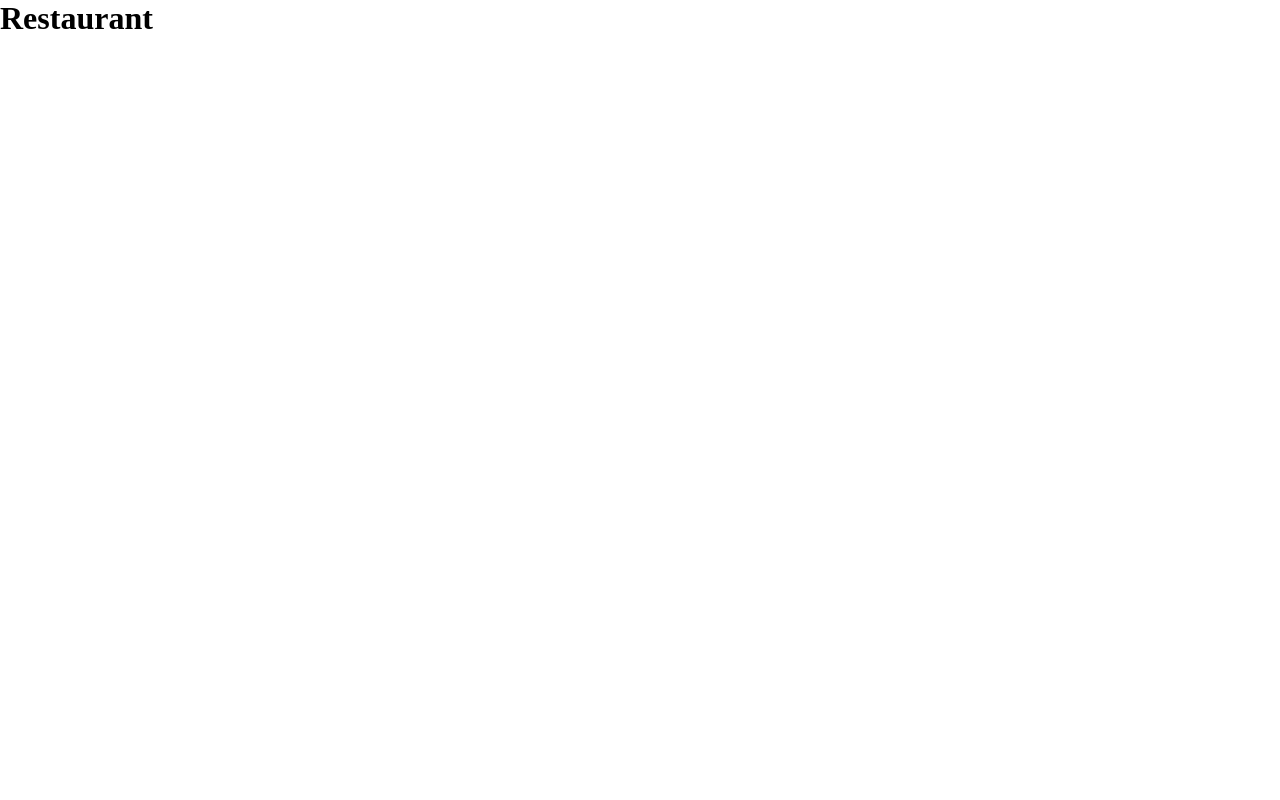
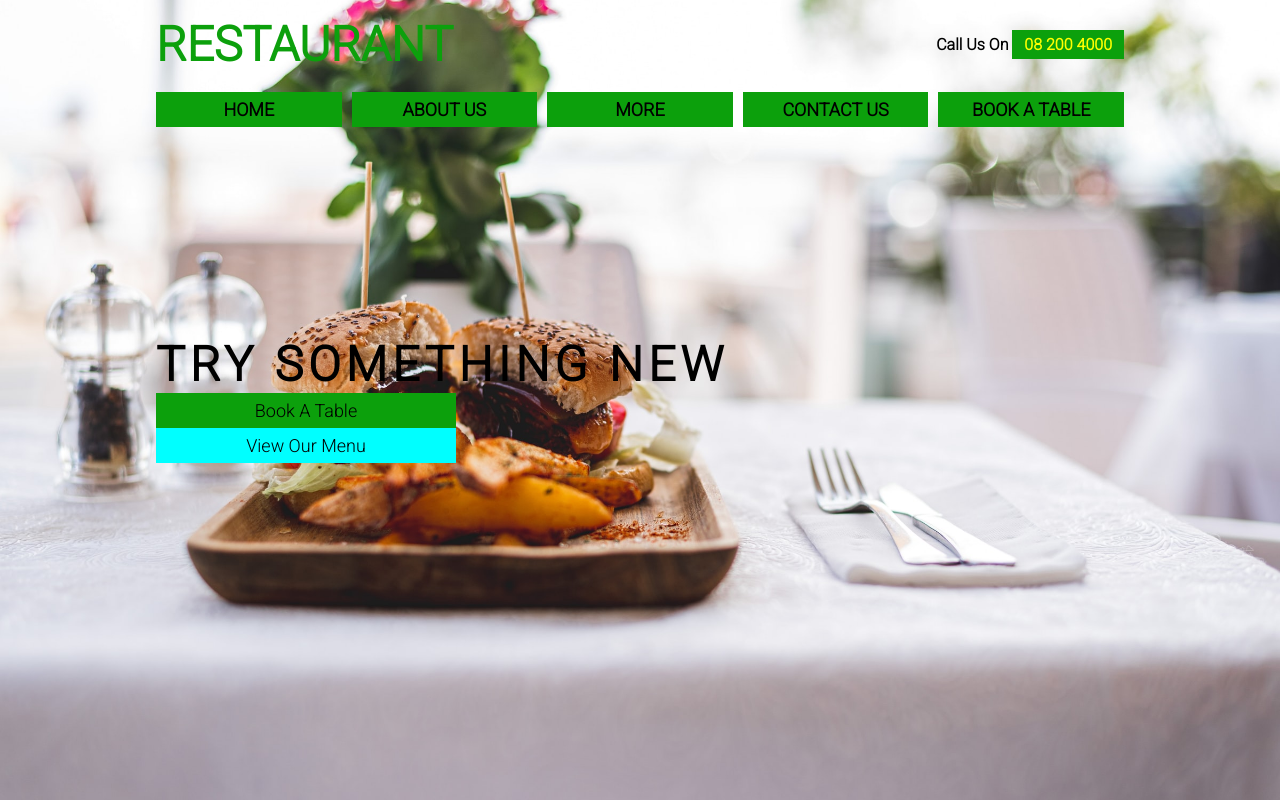
Before and after one commit to ELBEQQAL94/restaurant-landing-page, a plain HTML site: page index.htm in a window 1280 px wide. Drawn offline with Linux system fonts and the light colour scheme.

Commit message:
finished projects

```diff
--- a/index.htm
+++ b/index.htm
@@ -7,7 +7,42 @@
   <title>Restaurant</title>
 </head>
 <body>
-  <h1>Restaurant</h1>
+  <header class="main__header">
+    <div class="container">
+      <div class="top__bar">
+        <div class="logo">
+          restaurant
+        </div>
+        <div class="info">
+          call us on <span>08 200 4000</span>
+        </div>
+      </div>
+      <nav class="nav">
+        <ul class="links">
+          <li class="link">
+            <a href="#" title="home" class="active__link">home</a>
+          </li>
+          <li class="link">
+            <a href="#" title="about-us">about us</a>
+          </li>
+          <li class="link">
+            <a href="#" title="more">more</a>
+          </li>
+          <li class="link">
+            <a href="#" title="contact-us">contact us</a>
+          </li>
+          <li class="link highlight">
+            <a href="#" title="book-a-table">book a table</a>
+          </li>
+        </ul>
+      </nav>
+      <div class="content">
+        <h1>try something new</h1>
+        <a href="#" title="book-a-table" class="book-a-table">book a table</a>
+        <a href="#" title="view-our-menu" class="teal-link">view our menu</a>
+      </div>
+    </div>
+  </header>
   <script src="main.js"></script>
 </body>
 </html>
--- a/styles.css
+++ b/styles.css
@@ -1,7 +1,11 @@
+@import url('https://fonts.googleapis.com/css2?family=Roboto:wght@300&display=swap');
+
 :root {
   /* Main Colors */
+  --green: rgb(12, 160, 12);
 
   /* Main Fonts */
+  --mainFont: 'Roboto', sans-serif;
 }
 
 * {
@@ -11,5 +15,155 @@
 }
 
 body {
+  font-family: var(--mainFont);
+}
 
+a {
+  text-decoration: none;
+  color: #000;
 }
+
+ul {
+  padding: 0;
+  list-style-type: none;
+}
+
+.container {
+  margin: 0 auto;
+  padding: 1rem;
+  width: 1000px;
+  max-width: 100%;
+}
+
+/*
+==============
+HEADER
+==============
+*/
+
+.main__header {
+  background-image: url('./images/restaurants-bg.jpg');
+  background-size: cover;
+  background-position: center center;
+  background-repeat: no-repeat;
+  min-height: 100vh;
+}
+
+.main__header .top__bar {
+  display: flex;
+  justify-content: space-between;
+  align-items: center;
+}
+
+.main__header .top__bar .logo {
+  font-size: 3em;
+  color: var(--green);
+  text-transform: uppercase;
+  font-weight: bold;
+}
+
+.main__header .top__bar {
+  margin-bottom: 1.2em;
+}
+
+.main__header .top__bar .info {
+  font-weight: bold;
+  text-transform: capitalize;
+}
+
+.main__header .top__bar .info span{
+  color: yellow;
+  background: var(--green);
+  padding: 5px 12px;
+}
+
+.nav {
+  margin-bottom: 2em;
+}
+
+.nav .links {
+  display: flex;
+  justify-content: space-between;
+  align-items: center;
+}
+
+.nav .links .link {
+  text-align: center;
+  width: 100%;
+  margin-right: 10px;
+  background-color: var(--green);
+  padding: 7px 15px;
+}
+
+.nav .links .link:last-child {
+  margin-right: 0;
+}
+
+.nav .links .link a {
+  text-transform: uppercase;
+  font-size: 18px;
+  font-weight: bold;
+}
+
+/* ==========
+   CONTENT
+   ==========
+*/
+
+.main__header .content {
+  height: 60vh;
+  display: flex;
+  flex-direction: column;
+  justify-content: center;
+}
+
+.main__header .content h1 {
+  text-transform: uppercase;
+  font-size: 3em;
+  letter-spacing: 5px;
+}
+
+.main__header .content .book-a-table, .teal-link {
+  padding: 7px 12px;
+  font-size: 18px;
+  text-transform: capitalize;
+  width: 300px;
+  text-align: center;
+}
+
+.main__header .content .book-a-table {
+  background: var(--green);
+}
+
+.main__header .content .teal-link {
+  background: aqua;
+}
+
+/* =========
+   MEDIA QUERIES
+   =========
+*/
+
+@media all and (max-width: 991px){
+  .main__header .top__bar {
+    display: flex;
+    flex-direction: column;
+    align-items: center;
+    margin-bottom: 1.7em;
+  }
+
+  .main__header .top__bar .logo {
+    margin-bottom: 5px;
+  }
+
+  .nav .links {
+    display: flex;
+    flex-direction: column;
+    justify-content: space-between;
+    align-items: center;
+  }
+
+  .nav .links .link {
+    margin: 0;
+  }
+}
```
Also changed, not shown: images/restaurants-bg.jpg (added).
